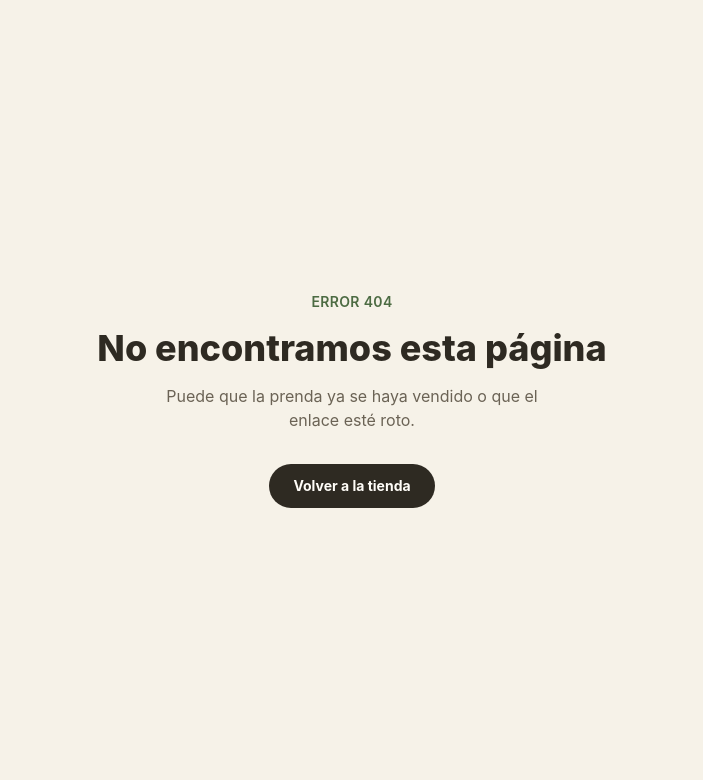
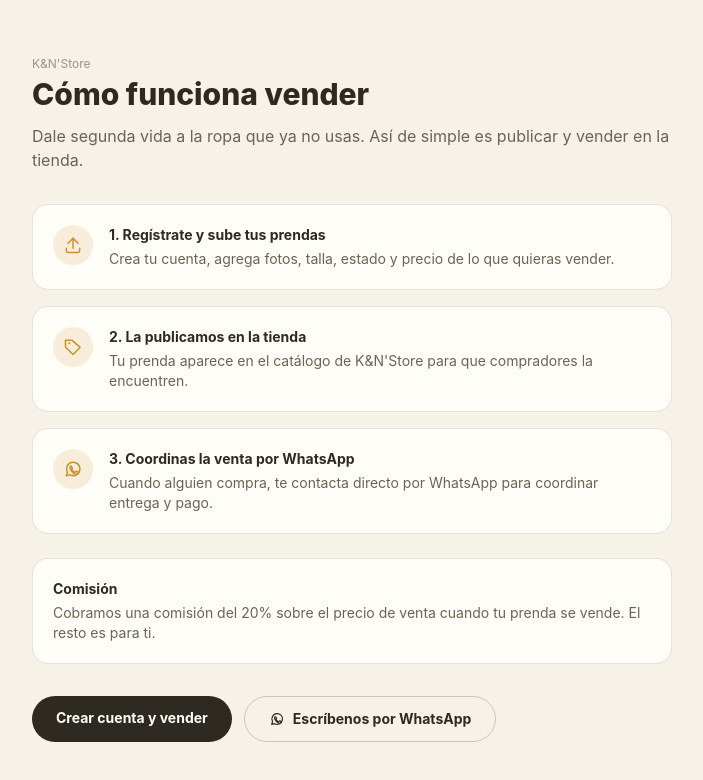
Before and after one commit to GersonLopez29/tienda2, a Next.js app: page /vender in a window 1280 px wide. Before the commit this address had no page. Shown: the top 780 px of the page, without its empty margins (288-991 px from the left). Built offline with nearby package versions, Linux system fonts and the light colour scheme.

Commit message:
Add /vender page: how selling works, commission, WhatsApp contact
Banner CTA now links here instead of straight to registration.

```diff
--- /dev/null
+++ b/src/app/vender/page.tsx
@@ -0,0 +1,81 @@
+import Link from "next/link";
+import { UploadIcon, TagIcon, WhatsappIcon } from "@/components/icons";
+
+const STEPS = [
+  {
+    icon: UploadIcon,
+    title: "Regístrate y sube tus prendas",
+    body: "Crea tu cuenta, agrega fotos, talla, estado y precio de lo que quieras vender.",
+  },
+  {
+    icon: TagIcon,
+    title: "La publicamos en la tienda",
+    body: "Tu prenda aparece en el catálogo de K&N'Store para que compradores la encuentren.",
+  },
+  {
+    icon: WhatsappIcon,
+    title: "Coordinas la venta por WhatsApp",
+    body: "Cuando alguien compra, te contacta directo por WhatsApp para coordinar entrega y pago.",
+  },
+];
+
+export default function VenderPage() {
+  const whatsappHref = `https://wa.me/${process.env.ADMIN_WHATSAPP}?text=${encodeURIComponent(
+    "Hola, quiero vender mi ropa en K&N'Store",
+  )}`;
+
+  return (
+    <main className="min-h-screen bg-bg px-4 py-14 sm:px-6">
+      <div className="mx-auto max-w-[640px]">
+        <p className="text-xs text-ink-faint">K&N&apos;Store</p>
+        <h1 className="mt-1 text-2xl font-extrabold sm:text-3xl">Cómo funciona vender</h1>
+        <p className="mt-3 text-ink-soft">
+          Dale segunda vida a la ropa que ya no usas. Así de simple es publicar y vender en la
+          tienda.
+        </p>
+
+        <div className="mt-8 flex flex-col gap-4">
+          {STEPS.map(({ icon: Icon, title, body }, i) => (
+            <div key={title} className="flex gap-4 rounded-2xl border border-line bg-surface p-5">
+              <div className="flex h-10 w-10 flex-none items-center justify-center rounded-full bg-mustard/15 text-mustard">
+                <Icon className="h-5 w-5" />
+              </div>
+              <div>
+                <p className="text-sm font-bold">
+                  {i + 1}. {title}
+                </p>
+                <p className="mt-1 text-sm text-ink-soft">{body}</p>
+              </div>
+            </div>
+          ))}
+        </div>
+
+        <div className="mt-6 rounded-2xl border border-line bg-surface p-5">
+          <p className="text-sm font-bold">Comisión</p>
+          <p className="mt-1 text-sm text-ink-soft">
+            Cobramos una comisión del 20% sobre el precio de venta cuando tu prenda se vende. El
+            resto es para ti.
+          </p>
+        </div>
+
+        <div className="mt-8 flex flex-wrap gap-3">
+          <Link
+            href="/registro"
+            className="rounded-full bg-ink px-6 py-3 text-sm font-bold text-surface hover:bg-olive"
+          >
+            Crear cuenta y vender
+          </Link>
+          <a
+            href={whatsappHref}
+            target="_blank"
+            rel="noopener noreferrer"
+            className="flex items-center gap-2 rounded-full border border-line-strong px-6 py-3 text-sm font-bold hover:border-ink"
+          >
+            <WhatsappIcon className="h-4 w-4" />
+            Escríbenos por WhatsApp
+          </a>
+        </div>
+      </div>
+    </main>
+  );
+}
--- a/src/components/storefront/storefront.tsx
+++ b/src/components/storefront/storefront.tsx
@@ -330,7 +330,7 @@
               ¿Tienes ropa parada en tu closet? Dále segunda vida aquí.
             </span>
             <Link
-              href="/registro"
+              href="/vender"
               className="rounded-full bg-white px-4 py-1.5 text-sm font-bold text-olive-ink hover:brightness-95"
             >
               Entérate cómo podemos ayudarte a venderla
```
